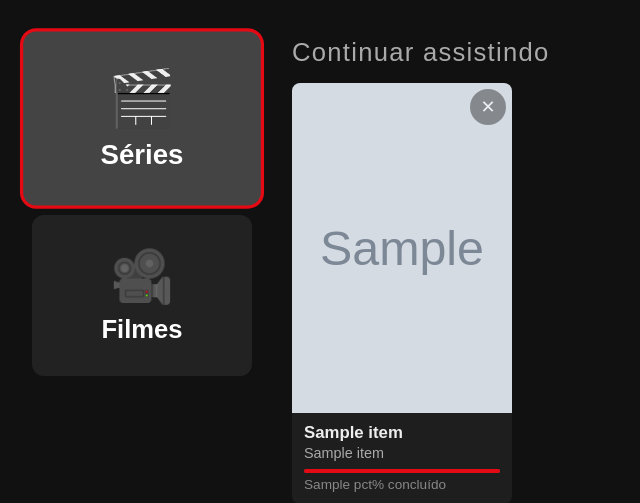
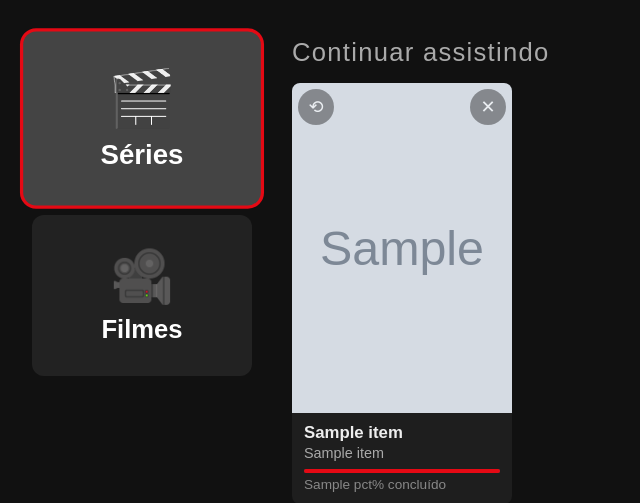
Before and after one commit to pedro-lucas-melo/Project-Streaming, a Python web app: template templates/home.html in a window 1280 px wide. Shown: the part 171-674 px from the top of the page, without its empty margins (0-640 px from the left). Run offline with Jinja, Linux system fonts and the light colour scheme; the template is opened without the code that fills it: most values are stand-ins (such as "Sample title", 1, 10 or a date in 2020); grey boxes marked "Sample" are stand-in pictures.

Commit message:
feat: add restart button to continue watching functionality and update focus navigation

```diff
--- a/src/streaming/server.py
+++ b/src/streaming/server.py
@@ -269,6 +269,9 @@ class StreamingServer:
         current_rating = await get_rating(profile_id, media_key) if profile_id else None
         progress = await get_progress(profile_id, path) if profile_id else None
         resume_position = progress["position"] if progress and progress.get("position") else 0
+        # ?restart=1 → assistir do início, ignora posição salva
+        if request.query.get("restart") == "1":
+            resume_position = 0
         # Próximo episódio (só séries) — usado para auto-avanço ao terminar.
         next_path = None
         if media_type == "tv" and self.series_library:
--- a/templates/home.html
+++ b/templates/home.html
@@ -257,6 +257,30 @@
         .continue-card:hover .remove-btn { opacity: 1; }
         .remove-btn:hover { background: rgba(180,0,0,0.8); }
 
+        .restart-btn {
+            position: absolute;
+            top: 6px;
+            left: 6px;
+            width: 36px;
+            height: 36px;
+            border-radius: 50%;
+            background: rgba(0,0,0,0.75);
+            border: none;
+            color: white;
+            font-size: 18px;
+            line-height: 36px;
+            text-align: center;
+            cursor: pointer;
+            opacity: 0.5;
+            transition: opacity 0.15s, box-shadow 0.15s;
+            z-index: 10;
+            padding: 0;
+            text-decoration: none;
+        }
+        .restart-btn:focus { opacity: 1; outline: none; box-shadow: 0 0 0 3px #e50914; background: rgba(0,90,180,0.9); }
+        .continue-card:hover .restart-btn { opacity: 1; }
+        .restart-btn:hover { background: rgba(0,90,180,0.8); }
+
         /* ── MODAL CONFIRMAÇÃO ── */
         .modal-overlay {
             display: none;
@@ -437,6 +461,7 @@
                 {% for item in in_progress %}
                 <div class="continue-card" id="card-{{ loop.index }}">
                     <button class="remove-btn" data-kind="progress" data-path="{{ item.file_path | e }}" data-card="card-{{ loop.index }}" data-title="{{ item.title | e }}" onclick="removeBtnClick(event, this)" title="Remover">✕</button>
+                    <a class="restart-btn" href="/watch?path={{ item.encoded_path }}&restart=1" title="Assistir do início">⟲</a>
                     <a class="card-link" href="/watch?path={{ item.encoded_path }}">
                         {% if item.poster_url %}
                         <img class="continue-poster" src="{{ item.poster_url }}" alt="{{ item.title }}" loading="lazy">
@@ -724,7 +749,7 @@ if (window.performance && window.performance.navigation && window.performance.na
     function getFocusable() {
         if (isModalOpen()) return getModalFocusable();
         return Array.prototype.slice.call(document.querySelectorAll(
-            ".home-nav .card, .continue-card, .remove-btn, #trocarPerfil, .suggest-fab"
+            ".home-nav .card, .continue-card, .remove-btn, .restart-btn, #trocarPerfil, .suggest-fab"
         )).filter(function(el) {
             // fixed elements têm offsetParent===null mas são visíveis
             var s = getComputedStyle(el);
@@ -818,15 +843,21 @@ if (window.performance && window.performance.navigation && window.performance.na
             var rb = active.querySelector(".remove-btn");
             if (rb) { rb.focus(); centerInContent(rb); return; }
         }
-        // Down/Left/Right de remove-btn → volta pro card pai
+        // remove-btn: Left → restart-btn do mesmo card; resto (menos Up) → card pai
         if (active.classList.contains("remove-btn")) {
+            if (dir === "left") { var sb = active.closest(".continue-card").querySelector(".restart-btn"); if (sb) { sb.focus(); centerInContent(sb); return; } }
             if (dir !== "up") { var pc = active.closest(".continue-card"); if (pc) { pc.focus(); centerInContent(pc); return; } }
+        }
+        // restart-btn: Right → remove-btn do mesmo card; resto (menos Up) → card pai
+        if (active.classList.contains("restart-btn")) {
+            if (dir === "right") { var xb = active.closest(".continue-card").querySelector(".remove-btn"); if (xb) { xb.focus(); centerInContent(xb); return; } }
+            if (dir !== "up") { var pc2 = active.closest(".continue-card"); if (pc2) { pc2.focus(); centerInContent(pc2); return; } }
         }
         // ─────────────────────────────────────────────────────────────────────
 
         var next = nearest(items, active, dir);
-        // remove-btn só é alvo direto se vier do seu próprio continue-card (via Up)
-        if (next && next.classList.contains("remove-btn") && !active.classList.contains("continue-card")) {
+        // botões overlay só são alvo direto vindo do próprio continue-card (via Up)
+        if (next && (next.classList.contains("remove-btn") || next.classList.contains("restart-btn")) && !active.classList.contains("continue-card")) {
             next = next.closest(".continue-card") || next;
         }
         // Down de continue-card sem outro card abaixo → Sugestão
@@ -841,7 +872,7 @@ if (window.performance && window.performance.navigation && window.performance.na
     // tabindex + auto-focus
     var all = getFocusable();
     all.forEach(function(el){ if(!el.getAttribute("tabindex")) el.setAttribute("tabindex","0"); });
-    document.querySelectorAll(".remove-btn").forEach(function(b){ b.setAttribute("tabindex","0"); });
+    document.querySelectorAll(".remove-btn, .restart-btn").forEach(function(b){ b.setAttribute("tabindex","0"); });
     var navCard = document.querySelector(".home-nav .card");
     if (navCard) setTimeout(function(){ navCard.focus(); }, 100);
 })();
```
